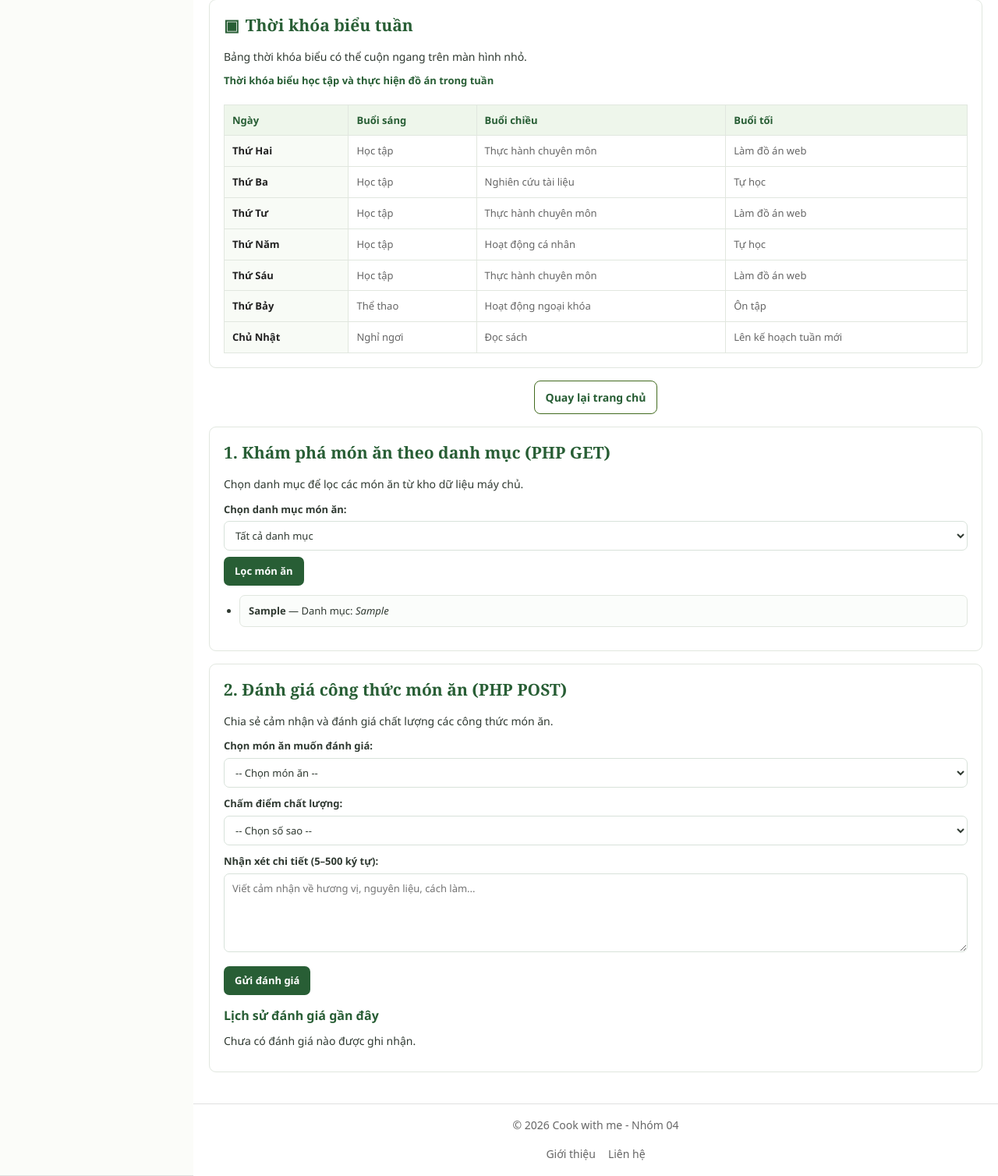
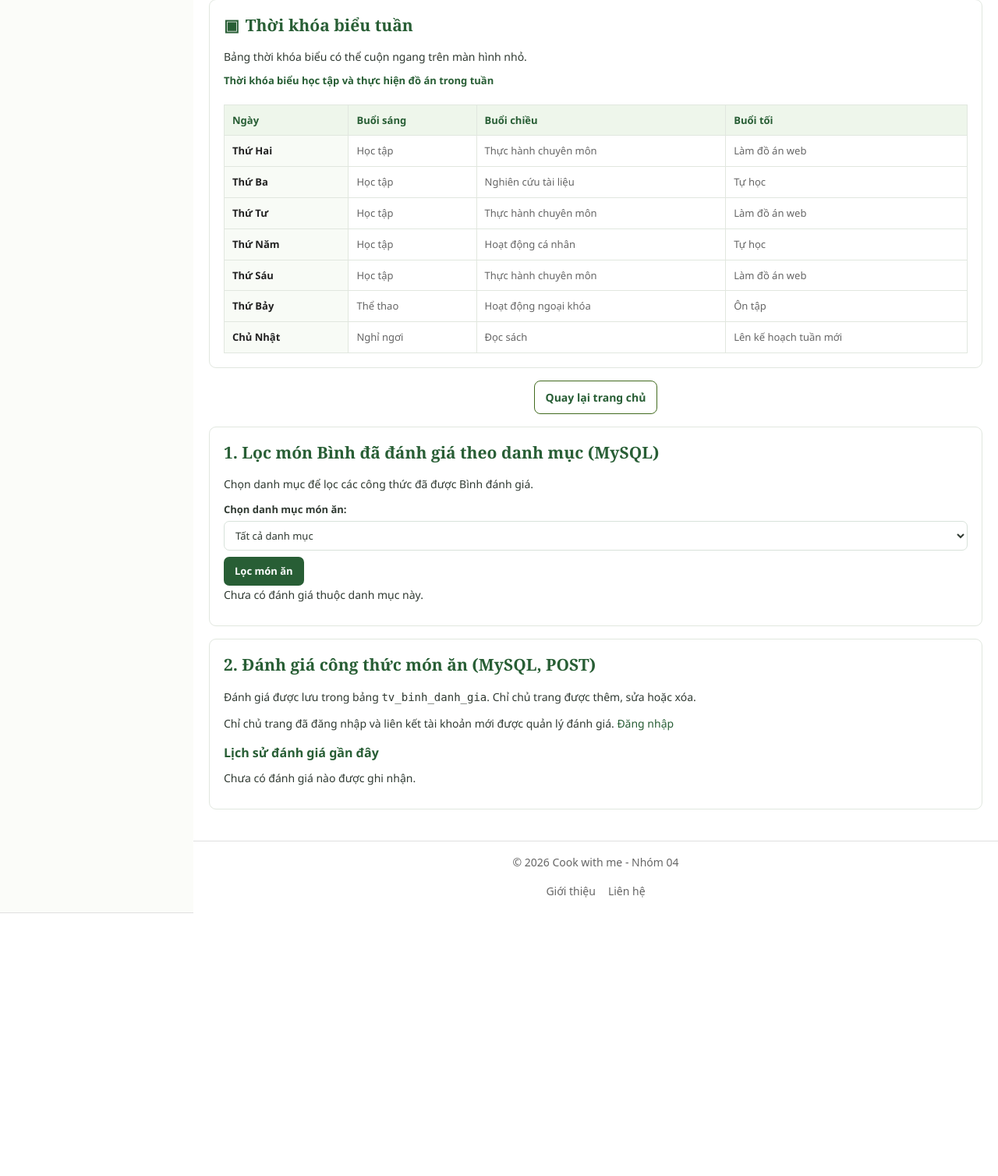
Before and after one commit to BaoHan210/ltweb-doan-nhom04, a PHP site: page /thanhvien/3120224013_binh/gioithieu.php in a window 1280 px wide. Shown: the part 889-2397 px from the top of the page at 78% size. After the commit the page ends 2060 px from the top, so only its background shows below. Run offline with PHP 8.4, Linux system fonts and the light colour scheme; tables that the repository leaves empty or names only in its code hold one stand-in row (values such as "Sample post").

Commit message:
Update gioithieu.php

```diff
--- a/thanhvien/3120224013_binh/gioithieu.php
+++ b/thanhvien/3120224013_binh/gioithieu.php
@@ -1,203 +1,144 @@
-
 <?php
-// Trang cá nhân Nguyễn Thị Ngọc Bình - Nhóm 04
-// Chức năng 1: Lọc món ăn theo danh mục (GET)
-// Chức năng 2: Đánh giá món ăn (POST, PRG)
-
-use App\Data\KhoMonAn;
+// Trang ca nhan Nguyen Thi Ngoc Binh - MSSV 3120224013.
+// Chuc nang 1: Loc danh gia theo danh muc bang PDO (GET, JOIN).
+// Chuc nang 2: Them/sua/xoa danh gia vao MySQL (POST, CSRF, PRG).
+// Thu: mo trang, loc danh muc, dang nhap chu trang de gui/sua/xoa.
 
 $goc = '../../';
-
 require_once __DIR__ . '/../../inc/config.php';
 require_once __DIR__ . '/../../inc/db.php';
+require_once __DIR__ . '/../../inc/xac-thuc.php';
 
-// Đọc dữ liệu món ăn từ MySQL qua PDO
-$kho = new KhoMonAn(db());
-$danhSachTatCa = $kho->layTatCa();
+$pdo = db();
+$mssvBinh = '3120224013';
 
-$danhMucChuan = [
-    'tat-ca' => 'Tất cả danh mục',
-    'Món chính' => 'Món chính',
-    'Món khai vị' => 'Món khai vị',
-    'Món canh' => 'Món canh',
-    'Món xào' => 'Món xào',
-    'Món rau' => 'Món rau',
-    'Món tráng miệng' => 'Món tráng miệng',
-    'Đồ uống' => 'Đồ uống',
-    'Món chay' => 'Món chay'
-];
+// Quyen chu trang duoc kiem tra o may chu theo ID tai khoan dang nhap.
+$stmt = $pdo->prepare('SELECT nguoi_dung_id FROM thanh_vien WHERE mssv = :mssv LIMIT 1');
+$stmt->execute(['mssv' => $mssvBinh]);
+$chuTrangId = $stmt->fetchColumn();
+$nguoiDungId = idNguoiDungHienTai();
+$laChuTrang = $chuTrangId !== false && $chuTrangId !== null
+    && $nguoiDungId > 0 && (int) $chuTrangId === $nguoiDungId;
 
-// CHỨC NĂNG 1: LỌC MÓN ĂN
-$chonDanhMuc = $_GET['danh_muc'] ?? 'tat-ca';
+if (!isset($_SESSION['csrf_binh']) || !is_string($_SESSION['csrf_binh'])) {
+    $_SESSION['csrf_binh'] = bin2hex(random_bytes(32));
+}
+$csrfBinh = $_SESSION['csrf_binh'];
 
-if (
-    !is_string($chonDanhMuc) ||
-    !array_key_exists($chonDanhMuc, $danhMucChuan)
-) {
-    $chonDanhMuc = 'tat-ca';
+// Danh muc lay truc tiep tu MySQL, khong can mang ten co dinh.
+$stmt = $pdo->query('SELECT id, ten FROM danh_muc ORDER BY ten ASC');
+$danhMuc = $stmt->fetchAll(PDO::FETCH_ASSOC);
+$chonDanhMuc = filter_input(INPUT_GET, 'danh_muc', FILTER_VALIDATE_INT);
+$chonDanhMuc = ($chonDanhMuc === false || $chonDanhMuc === null || $chonDanhMuc < 1)
+    ? 0 : $chonDanhMuc;
+$idDanhMucHopLe = array_map('intval', array_column($danhMuc, 'id'));
+if ($chonDanhMuc !== 0 && !in_array($chonDanhMuc, $idDanhMucHopLe, true)) {
+    $chonDanhMuc = 0;
 }
 
-$monAnHienThi = array_filter(
-    $danhSachTatCa,
-    static function ($mon) use ($chonDanhMuc): bool {
-        return $chonDanhMuc === 'tat-ca'
-            || $mon->danhMuc === $chonDanhMuc;
+// Form danh gia chon mon tu bang mon_an (ID so la khoa ngoai).
+$stmt = $pdo->query('SELECT id, ten FROM mon_an ORDER BY ten ASC');
+$danhSachTatCa = $stmt->fetchAll(PDO::FETCH_ASSOC);
+
+// Xoa/sua/tao phai co POST, CSRF, quyen chu trang va truy van rang buoc MSSV.
+if (($_SERVER['REQUEST_METHOD'] ?? 'GET') === 'POST') {
+    if (!$laChuTrang) {
+        http_response_code(403);
+        exit('403 - Chi chu trang moi duoc quan ly danh gia.');
     }
-);
-
-// CHỨC NĂNG 2: ĐÁNH GIÁ MÓN ĂN
-$thuMucLuu = __DIR__ . '/../../storage';
-$tepDanhGia = $thuMucLuu . '/3120224013_binh_danhgia.json';
-
-if (!is_dir($thuMucLuu)) {
-    mkdir($thuMucLuu, 0755, true);
+    $token = $_POST['csrf_token'] ?? null;
+    if (!is_string($token) || !hash_equals($csrfBinh, $token)) {
+        http_response_code(403);
+        exit('403 - CSRF token khong hop le.');
     }
 
-if (
-    ($_SERVER['REQUEST_METHOD'] ?? 'GET') === 'POST' &&
-    isset($_POST['gui_danh_gia'])
-) {
-    $idMonGui = $_POST['id_mon'] ?? '';
-    $nhanXetGui = $_POST['nhan_xet'] ?? '';
+    $hanhDong = $_POST['hanh_dong'] ?? 'them';
+    if (!is_string($hanhDong) || !in_array($hanhDong, ['them', 'sua', 'xoa'], true)) {
+        http_response_code(400);
+        exit('400 - Thao tac khong hop le.');
+    }
+    $danhGiaId = filter_var($_POST['danh_gia_id'] ?? null, FILTER_VALIDATE_INT,
+        ['options' => ['min_range' => 1]]);
 
-    $idMon = is_string($idMonGui)
-        ? trim($idMonGui) : '';
+    if ($hanhDong === 'xoa') {
+        if ($danhGiaId === false || $danhGiaId === null) {
+            gan_thong_bao('error', 'Danh gia can xoa khong hop le.');
+        } else {
+            $stmt = $pdo->prepare('DELETE FROM tv_binh_danh_gia WHERE id = :id AND mssv = :mssv');
+            $stmt->execute(['id' => $danhGiaId, 'mssv' => $mssvBinh]);
+            gan_thong_bao($stmt->rowCount() ? 'success' : 'error',
+                $stmt->rowCount() ? 'Da xoa danh gia.' : 'Khong tim thay danh gia de xoa.');
+        }
+    } else {
+        $soSao = filter_var($_POST['so_sao'] ?? null, FILTER_VALIDATE_INT);
+        $nhanXetInput = $_POST['nhan_xet'] ?? null;
+        $nhanXet = is_string($nhanXetInput) ? trim($nhanXetInput) : '';
+        $doDai = mb_strlen($nhanXet, 'UTF-8');
+        $idMon = filter_var($_POST['id_mon'] ?? null, FILTER_VALIDATE_INT,
+            ['options' => ['min_range' => 1]]);
 
-    $nhanXet = is_string($nhanXetGui)
-        ? trim($nhanXetGui) : '';
-
-    $soSao = filter_var(
-        $_POST['so_sao'] ?? null,
-        FILTER_VALIDATE_INT
-    );
-
-    $doDai = mb_strlen($nhanXet, 'UTF-8');
-
-    $tenMonDuocChon = null;
-
-    foreach ($danhSachTatCa as $mon) {
-        if ((string)$mon->id === $idMon) {
-            $tenMonDuocChon = $mon->ten;
-            break;
+        if ($soSao === false || $soSao === null || $soSao < 1 || $soSao > 5) {
+            gan_thong_bao('error', 'So sao phai tu 1 den 5.');
+        } elseif ($doDai < 5 || $doDai > 500) {
+            gan_thong_bao('error', 'Nhan xet phai tu 5 den 500 ky tu.');
+        } elseif ($hanhDong === 'them') {
+            if ($idMon === false || $idMon === null) {
+                gan_thong_bao('error', 'Vui long chon mon an hop le.');
+            } else {
+                $stmt = $pdo->prepare('INSERT INTO tv_binh_danh_gia '
+                    . '(mssv, mon_an_id, so_sao, nhan_xet) '
+                    . 'SELECT :mssv, m.id, :so_sao, :nhan_xet FROM mon_an m WHERE m.id = :id_mon');
+                $stmt->execute(['mssv' => $mssvBinh, 'so_sao' => $soSao,
+                    'nhan_xet' => $nhanXet, 'id_mon' => $idMon]);
+                gan_thong_bao($stmt->rowCount() ? 'success' : 'error',
+                    $stmt->rowCount() ? 'Da luu danh gia vao MySQL.' : 'Mon an khong ton tai.');
+            }
+        } else {
+            if ($danhGiaId === false || $danhGiaId === null) {
+                gan_thong_bao('error', 'Danh gia can sua khong hop le.');
+            } else {
+                $stmt = $pdo->prepare('UPDATE tv_binh_danh_gia '
+                    . 'SET so_sao = :so_sao, nhan_xet = :nhan_xet '
+                    . 'WHERE id = :id AND mssv = :mssv');
+                $stmt->execute(['so_sao' => $soSao, 'nhan_xet' => $nhanXet,
+                    'id' => $danhGiaId, 'mssv' => $mssvBinh]);
+                gan_thong_bao('success', 'Da xu ly yeu cau cap nhat danh gia.');
             }
         }
-
-    if ($tenMonDuocChon === null) {
-        gan_thong_bao(
-            'error',
-            'Vui lòng chọn món ăn hợp lệ!'
-        );
-    } elseif (
-        $soSao === false ||
-        $soSao < 1 ||
-        $soSao > 5
-    ) {
-        gan_thong_bao(
-            'error',
-            'Số sao phải từ 1 đến 5!'
-        );
-    } elseif (
-        $nhanXet === '' ||
-        $doDai < 5 ||
-        $doDai > 500
-    ) {
-        gan_thong_bao(
-            'error',
-            'Nhận xét phải từ 5 đến 500 ký tự!'
-        );
-    } else {
-        $danhGiaMoi = [
-            'id_mon' => $idMon,
-            'ten_mon' => $tenMonDuocChon,
-            'so_sao' => $soSao,
-            'nhan_xet' => $nhanXet,
-            'thoi_gian' => date('d/m/Y H:i')
-        ];
-
-        $fp = fopen($tepDanhGia, 'c+');
-        $daLuu = false;
-
-        if ($fp !== false) {
-            if (flock($fp, LOCK_EX)) {
-                rewind($fp);
-                $noiDungCu = stream_get_contents($fp);
-                $duLieuCu = [];
-
-                if (
-                    is_string($noiDungCu) &&
-                    trim($noiDungCu) !== ''
-                ) {
-                    $jsonCu = json_decode($noiDungCu, true);
-
-                    if (is_array($jsonCu)) {
-                        $duLieuCu = $jsonCu;
     }
+    // POST/Redirect/GET: tai lai trang khong gui lai bieu mau.
+    $duongDan = 'gioithieu.php' . ($chonDanhMuc > 0 ? '?danh_muc=' . $chonDanhMuc : '');
+    chuyen_huong($duongDan);
 }
 
-                $duLieuCu[] = $danhGiaMoi;
+// CHUC NANG 1: chi loc cac mon da duoc Binh danh gia (khong trung bo loc chung).
+$sql = 'SELECT dg.id, dg.so_sao, dg.nhan_xet, dg.thoi_gian, '
+    . 'm.ten AS ten_mon, m.slug, dm.ten AS danh_muc '
+    . 'FROM tv_binh_danh_gia dg '
+    . 'JOIN mon_an m ON dg.mon_an_id = m.id '
+    . 'JOIN danh_muc dm ON m.danh_muc_id = dm.id '
+    . 'WHERE dg.mssv = :mssv';
+$params = ['mssv' => $mssvBinh];
+if ($chonDanhMuc > 0) {
+    $sql .= ' AND dm.id = :danh_muc_id';
+    $params['danh_muc_id'] = $chonDanhMuc;
+}
+$sql .= ' ORDER BY dg.thoi_gian DESC, dg.id DESC';
+$stmt = $pdo->prepare($sql);
+$stmt->execute($params);
+$monAnHienThi = $stmt->fetchAll(PDO::FETCH_ASSOC);
 
-                $jsonMoi = json_encode(
-                    $duLieuCu,
-                    JSON_PRETTY_PRINT | JSON_UNESCAPED_UNICODE
-                );
+// CHUC NANG 2: lich su danh gia tu MySQL (day du, khong phu thuoc bo loc).
+$stmt = $pdo->prepare('SELECT dg.id, dg.so_sao, dg.nhan_xet, dg.thoi_gian, '
+    . 'm.ten AS ten_mon FROM tv_binh_danh_gia dg '
+    . 'JOIN mon_an m ON dg.mon_an_id = m.id '
+    . 'WHERE dg.mssv = :mssv ORDER BY dg.thoi_gian DESC, dg.id DESC');
+$stmt->execute(['mssv' => $mssvBinh]);
+$danhSachDanhGia = $stmt->fetchAll(PDO::FETCH_ASSOC);
 
-                if ($jsonMoi !== false) {
-                    rewind($fp);
-                    $daXoa = ftruncate($fp, 0);
-
-                    if ($daXoa) {
-                        $soByte = fwrite($fp, $jsonMoi);
-                        fflush($fp);
-
-                        $daLuu = $soByte !== false
-                            && $soByte === strlen($jsonMoi);
-                    }
-                }
-
-                flock($fp, LOCK_UN);
-            }
-
-            fclose($fp);
-        }
-
-        if ($daLuu) {
-            gan_thong_bao(
-                'success',
-                'Đánh giá món ăn đã được lưu thành công!'
-            );
-        } else {
-            gan_thong_bao(
-                'error',
-                'Không thể lưu đánh giá lúc này.'
-            );
-        }
-    }
-
-    $query = $chonDanhMuc !== 'tat-ca'
-        ? '?danh_muc=' . urlencode($chonDanhMuc)
-        : '';
-
-    chuyen_huong('gioithieu.php' . $query);
-}
-
-// Đọc danh sách đánh giá
-$danhSachDanhGia = [];
-
-if (is_file($tepDanhGia) && is_readable($tepDanhGia)) {
-    $noiDung = file_get_contents($tepDanhGia);
-    $duLieu = json_decode($noiDung ?: '', true);
-
-    if (is_array($duLieu)) {
-        $danhSachDanhGia = $duLieu;
-    }
-}
-
-// Cấu hình trang và CSS riêng
-$tieuDe = 'Thông tin cá nhân - Nguyễn Thị Ngọc Bình';
+$tieuDe = 'Thong tin ca nhan - Nguyen Thi Ngoc Binh';
 $trang = 'gioi-thieu';
-$cssRieng = $goc .
-    'thanhvien/3120224013_binh/trang-ca-nhan.css';
-
+$cssRieng = $goc . 'thanhvien/3120224013_binh/trang-ca-nhan.css';
 require_once __DIR__ . '/../../inc/header.php';
 ?>
 
@@ -317,176 +258,105 @@ require_once __DIR__ . '/../../inc/header.php';
         </p>
     </section>
 
-    <!-- CHỨC NĂNG 1: LỌC MÓN ĂN -->
-    <section
-        class="chuc-nang-php"
-        aria-labelledby="tieu-de-loc-mon"
-    >
-        <h2 id="tieu-de-loc-mon">
-            1. Khám phá món ăn theo danh mục (PHP GET)
-        </h2>
-
-        <p>
-            Chọn danh mục để lọc các món ăn từ
-            kho dữ liệu máy chủ.
-        </p>
-
+    <!-- CHỨC NĂNG 1: LỌC ĐÁNH GIÁ THEO DANH MỤC BẰNG PDO -->
+    <section class="chuc-nang-php" aria-labelledby="tieu-de-loc-mon">
+        <h2 id="tieu-de-loc-mon">1. Lọc món Bình đã đánh giá theo danh mục (MySQL)</h2>
+        <p>Chọn danh mục để lọc các công thức đã được Bình đánh giá.</p>
         <form method="get" action="gioithieu.php">
-            <div>
-                <label for="danh_muc">
-                    Chọn danh mục món ăn:
-                </label>
-
+            <label for="danh_muc">Chọn danh mục món ăn:</label>
             <select name="danh_muc" id="danh_muc">
-                    <?php foreach ($danhMucChuan as $ma => $ten): ?>
-                        <option
-                            value="<?= e($ma) ?>"
-                            <?= $chonDanhMuc === $ma ? 'selected' : '' ?>
-                        >
-                            <?= e($ten) ?>
-                        </option>
+                <option value="0">Tất cả danh mục</option>
+                <?php foreach ($danhMuc as $dm): ?>
+                    <option value="<?= (int) $dm['id'] ?>" <?= $chonDanhMuc === (int) $dm['id'] ? 'selected' : '' ?>><?= e($dm['ten']) ?></option>
                 <?php endforeach; ?>
             </select>
-
-                <button type="submit">
-                    Lọc món ăn
-                </button>
-            </div>
+            <button type="submit">Lọc món ăn</button>
         </form>
-
+        <?php if ($monAnHienThi === []): ?>
+            <p>Chưa có đánh giá thuộc danh mục này.</p>
+        <?php else: ?>
             <ul class="ket-qua-mon-an">
                 <?php foreach ($monAnHienThi as $mon): ?>
                     <li>
-                    <strong>
-                        <a
-                            href="<?= e($goc) ?>chi-tiet.php?id=<?= e($mon->id) ?>"
-                            style="color:inherit;text-decoration:none;"
-                        >
-                            <?= e($mon->ten) ?>
-                        </a>
-                    </strong>
-
-                    — Danh mục:
-                    <em><?= e($mon->danhMuc) ?></em>
+                        <strong><a href="<?= e($goc) ?>chi-tiet.php?id=<?= e($mon['slug']) ?>"><?= e($mon['ten_mon']) ?></a></strong>
+                        — Danh mục: <em><?= e($mon['danh_muc']) ?></em>
+                        — Đánh giá: <?= (int) $mon['so_sao'] ?>/5 ⭐
                     </li>
                 <?php endforeach; ?>
             </ul>
-
-        <?php if (count($monAnHienThi) === 0): ?>
-            <p>
-                Không tìm thấy món ăn nào thuộc danh mục này.
-            </p>
         <?php endif; ?>
     </section>
 
-    <!-- CHỨC NĂNG 2: ĐÁNH GIÁ MÓN ĂN -->
-    <section
-        class="chuc-nang-php"
-        aria-labelledby="tieu-de-danh-gia"
-    >
-        <h2 id="tieu-de-danh-gia">
-            2. Đánh giá công thức món ăn (PHP POST)
-        </h2>
-
-        <p>
-            Chia sẻ cảm nhận và đánh giá chất lượng
-            các công thức món ăn.
-        </p>
-
+    <!-- CHỨC NĂNG 2: QUẢN LÝ ĐÁNH GIÁ TRÊN MYSQL -->
+    <section class="chuc-nang-php" aria-labelledby="tieu-de-danh-gia">
+        <h2 id="tieu-de-danh-gia">2. Đánh giá công thức món ăn (MySQL, POST)</h2>
+        <p>Đánh giá được lưu trong bảng <code>tv_binh_danh_gia</code>. Chỉ chủ trang được thêm, sửa hoặc xóa.</p>
+        <?php if ($laChuTrang): ?>
             <form method="post" action="gioithieu.php">
+                <input type="hidden" name="csrf_token" value="<?= e($csrfBinh) ?>">
+                <input type="hidden" name="hanh_dong" value="them">
                 <div>
-                <label for="id_mon">
-                    Chọn món ăn muốn đánh giá:
-                </label>
-
+                    <label for="id_mon">Chọn món ăn muốn đánh giá:</label>
                     <select name="id_mon" id="id_mon" required>
-                    <option value="">
-                        -- Chọn món ăn --
-                    </option>
-
+                        <option value="">-- Chọn món ăn --</option>
                         <?php foreach ($danhSachTatCa as $mon): ?>
-                        <option value="<?= e($mon->id) ?>">
-                            <?= e($mon->ten) ?>
-                        </option>
+                            <option value="<?= (int) $mon['id'] ?>"><?= e($mon['ten']) ?></option>
                         <?php endforeach; ?>
                     </select>
                 </div>
-
                 <div>
-                <label for="so_sao">
-                    Chấm điểm chất lượng:
-                </label>
-
+                    <label for="so_sao">Chấm điểm chất lượng:</label>
                     <select name="so_sao" id="so_sao" required>
-                    <option value="">
-                        -- Chọn số sao --
-                    </option>
-                    <option value="5">
-                        ⭐⭐⭐⭐⭐ (5 sao - Tuyệt vời)
-                    </option>
-                    <option value="4">
-                        ⭐⭐⭐⭐ (4 sao - Rất ngon)
-                    </option>
-                    <option value="3">
-                        ⭐⭐⭐ (3 sao - Tạm ổn)
-                    </option>
-                    <option value="2">
-                        ⭐⭐ (2 sao - Cần cải thiện)
-                    </option>
-                    <option value="1">
-                        ⭐ (1 sao - Không đạt)
-                    </option>
+                        <option value="">-- Chọn số sao --</option>
+                        <?php for ($sao = 5; $sao >= 1; $sao--): ?>
+                            <option value="<?= $sao ?>"><?= $sao ?> sao</option>
+                        <?php endfor; ?>
                     </select>
                 </div>
-
                 <div>
-                <label for="nhan_xet">
-                    Nhận xét chi tiết (5–500 ký tự):
-                </label>
-
-                <textarea
-                    name="nhan_xet"
-                    id="nhan_xet"
-                    rows="4"
-                    maxlength="500"
-                    placeholder="Viết cảm nhận về hương vị, nguyên liệu, cách làm..."
-                    required
-                ></textarea>
+                    <label for="nhan_xet">Nhận xét chi tiết (5–500 ký tự):</label>
+                    <textarea name="nhan_xet" id="nhan_xet" rows="4" minlength="5" maxlength="500" required></textarea>
                 </div>
-
-            <button
-                type="submit"
-                name="gui_danh_gia"
-                value="1"
-            >
-                Gửi đánh giá
-            </button>
+                <button type="submit">Gửi đánh giá</button>
             </form>
+        <?php else: ?>
+            <p>Chỉ chủ trang đã đăng nhập và liên kết tài khoản mới được quản lý đánh giá.
+            <a href="<?= e($goc) ?>dang-nhap.php">Đăng nhập</a></p>
+        <?php endif; ?>
 
         <h3>Lịch sử đánh giá gần đây</h3>
-
-        <?php if (count($danhSachDanhGia) === 0): ?>
+        <?php if ($danhSachDanhGia === []): ?>
             <p>Chưa có đánh giá nào được ghi nhận.</p>
         <?php else: ?>
             <ul class="danh-sach-danh-gia">
-                <?php foreach (array_reverse($danhSachDanhGia) as $dg): ?>
+                <?php foreach ($danhSachDanhGia as $dg): ?>
                     <li>
-                        <strong>
-                            <?= e($dg['ten_mon'] ?? '') ?>
-                        </strong>
-
-                        — Đánh giá:
-                        <strong>
-                            <?= e($dg['so_sao'] ?? '') ?>/5 ⭐
-                        </strong>
-
-                        <p>
-                            <?= nl2br(e($dg['nhan_xet'] ?? '')) ?>
-                        </p>
-
-                        <small>
-                            <?= e($dg['thoi_gian'] ?? '') ?>
-                        </small>
+                        <strong><?= e($dg['ten_mon']) ?></strong>
+                        — Đánh giá: <strong><?= (int) $dg['so_sao'] ?>/5 ⭐</strong>
+                        <p><?= nl2br(e($dg['nhan_xet'])) ?></p>
+                        <small><?= e($dg['thoi_gian']) ?></small>
+                        <?php if ($laChuTrang): ?>
+                            <form method="post" action="gioithieu.php">
+                                <input type="hidden" name="csrf_token" value="<?= e($csrfBinh) ?>">
+                                <input type="hidden" name="hanh_dong" value="sua">
+                                <input type="hidden" name="danh_gia_id" value="<?= (int) $dg['id'] ?>">
+                                <label for="sao-sua-<?= (int) $dg['id'] ?>">Sửa số sao:</label>
+                                <select id="sao-sua-<?= (int) $dg['id'] ?>" name="so_sao">
+                                    <?php for ($sao = 1; $sao <= 5; $sao++): ?>
+                                        <option value="<?= $sao ?>" <?= (int) $dg['so_sao'] === $sao ? 'selected' : '' ?>><?= $sao ?> sao</option>
+                                    <?php endfor; ?>
+                                </select>
+                                <label for="nx-sua-<?= (int) $dg['id'] ?>">Sửa nhận xét:</label>
+                                <textarea id="nx-sua-<?= (int) $dg['id'] ?>" name="nhan_xet" rows="2" minlength="5" maxlength="500" required><?= e($dg['nhan_xet']) ?></textarea>
+                                <button type="submit">Lưu sửa</button>
+                            </form>
+                            <form method="post" action="gioithieu.php">
+                                <input type="hidden" name="csrf_token" value="<?= e($csrfBinh) ?>">
+                                <input type="hidden" name="hanh_dong" value="xoa">
+                                <input type="hidden" name="danh_gia_id" value="<?= (int) $dg['id'] ?>">
+                                <button type="submit">Xóa đánh giá</button>
+                            </form>
+                        <?php endif; ?>
                     </li>
                 <?php endforeach; ?>
             </ul>
```
Lines whose indentation alone changed are shown as unchanged.
